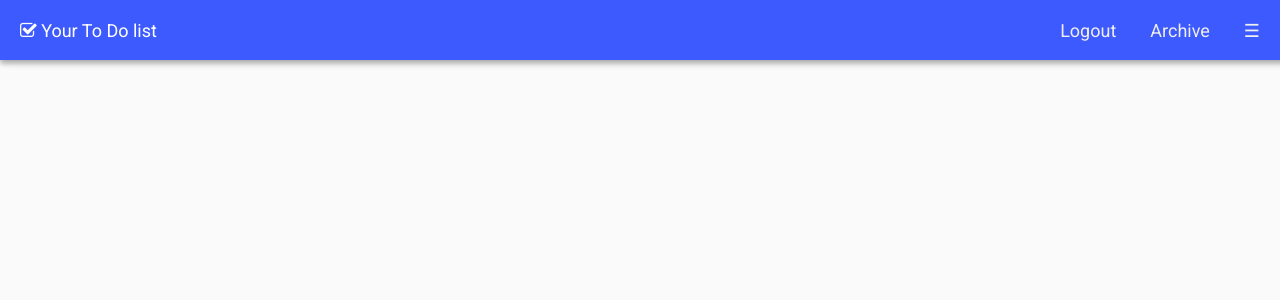
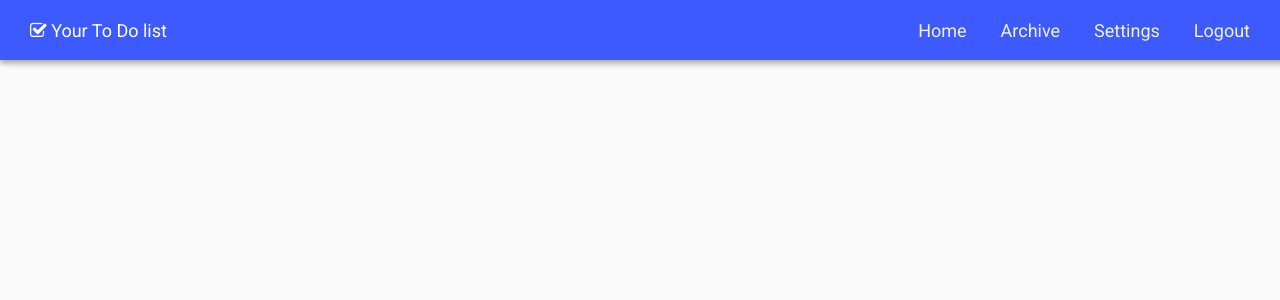
Before and after one commit to PetterBomban/TaskList, a Flask app: page / in a window 1280 px wide. Shown: the top 300 px of the page. Run offline with Flask 2, Linux system fonts and the light colour scheme.

Commit message:
some more progress on the menu

```diff
--- a/TaskList/static/css/style.css
+++ b/TaskList/static/css/style.css
@@ -7,7 +7,7 @@ nav {
     padding-top: 20px;
     padding-bottom: 20px;
     padding-right: 20px;
-    padding-left: 20px;
+    padding-left: 30px;
     position: fixed;
     width: 100%;
     height: 20px;
@@ -411,5 +411,13 @@ input[type="radio"]:checked+label {
 
 #menu {
     float: right;
-    margin-right: 40px;
+    margin-right: 60px;
 }
+
+
+
+@media screen and (min-width: 600px) {
+#menu .icon {
+    display: none;
+}
+}
--- a/TaskList/templates/index.html
+++ b/TaskList/templates/index.html
@@ -20,7 +20,16 @@
     <!--This is the header-->
     <nav>
         <div id="menu">
-        <span class="logout">
+                    <span class="Home">
+            <a href="{{ url_for('main.index') }}">Home</a>
+        </span>
+        <span class="archive">
+            <a href="{{ url_for('main.archive') }}">Archive</a>
+        </span>
+                <span class="settings">
+            <a href="/settings">Settings</a>
+        </span>
+                <span class="logout">
         {% if session.logged_in %}
             <a href="{{ url_for('main.logout') }}">
             Logout</a>
@@ -28,9 +37,6 @@
             <a href="{{ url_for('main.login') }}">
             Logout</a>
         {% endif %}
-        </span>
-        <span class="archive">
-            <a href="{{ url_for('main.archive') }}">Archive</a>
         </span>
         <a href="javascript:void(0);" class="icon" onclick="myFunction()">&#9776;</a>
         </div>
```
Also changed, not shown: TaskList/user_db/rosti_tasks.db.
